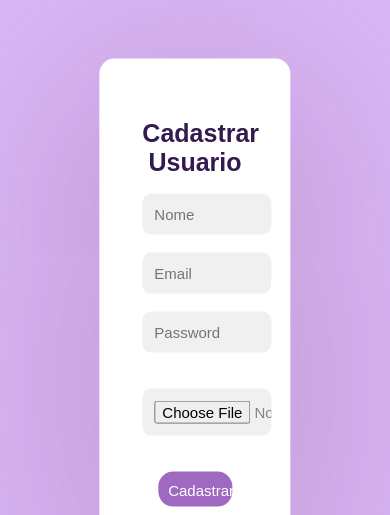
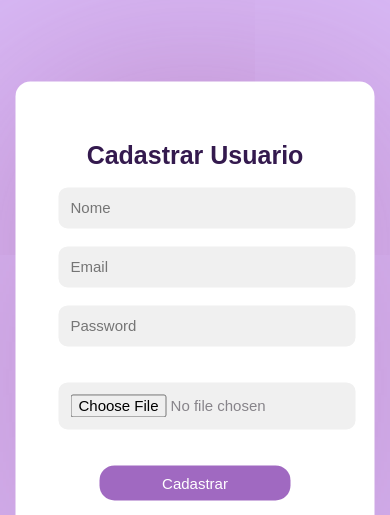
Before and after one commit to Chagas823/chat-app, a plain HTML site: page pages/cadastrarUsuario.html in a window 390 px wide. Shown: the top 515 px of the page. Drawn offline with Linux system fonts and the light colour scheme.

Commit message:
Update cadastrarUsuario.html
Responsividade

```diff
--- a/pages/cadastrarUsuario.html
+++ b/pages/cadastrarUsuario.html
@@ -7,6 +7,15 @@
     <meta name="viewport" content="width=device-width, initial-scale=1.0" />
     <link rel="stylesheet" href="../style/cadastrar.css" />
     <title>Menu</title>
+    <style>
+        @media(max-width: 700px) {
+            .login {
+                margin-top: 20px;
+                height: auto;
+                width: 70%;
+            }
+        }
+    </style>
 
 </head>
 
```
